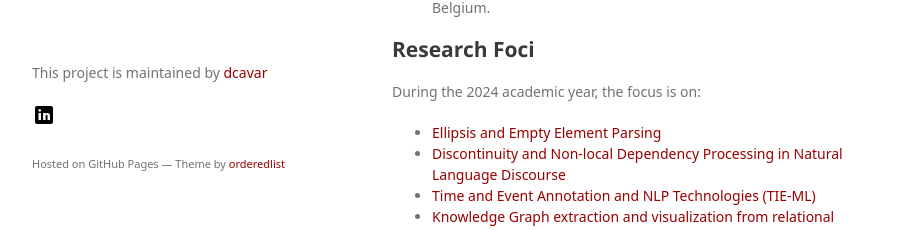
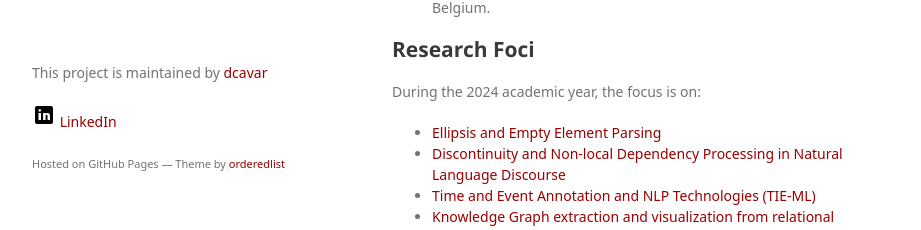
Before and after one commit to dcavar/nlp-lab.github.io, a Jekyll site: the page built from README.md, in a window 1280 px wide and 900 px high, scrolled down 513 px. Shown: the part 657-887 px from the top of the window, without its empty margins (178-1099 px from the left). Built offline with Jekyll 4.4.1, drawn with Linux system fonts in a browser that asks for light colours; some web fonts are replaced; our own code applies the rules of GitHub Pages for plain Markdown files.

Commit message:
updated link to LinkedIn

```diff
--- a/_layouts/default.html
+++ b/_layouts/default.html
@@ -52,7 +52,7 @@
         <p>This project is maintained by <a href="{{ site.github.owner_url }}">{{ site.github.owner_name }}</a></p>
         {% endif %}
         <p><a href="https://www.linkedin.com/company/nlp-lab/">
-          <img src = "/assets/img/icons8-linkedin.svg" alt="LinkedIn link"/></a></p>
+          <img src = "/assets/img/icons8-linkedin.svg" alt="LinkedIn link"/> LinkedIn</a></p>
         <p><small>Hosted on GitHub Pages &mdash; Theme by <a href="https://github.com/orderedlist">orderedlist</a></small></p>
       </footer>
     </div>
```
